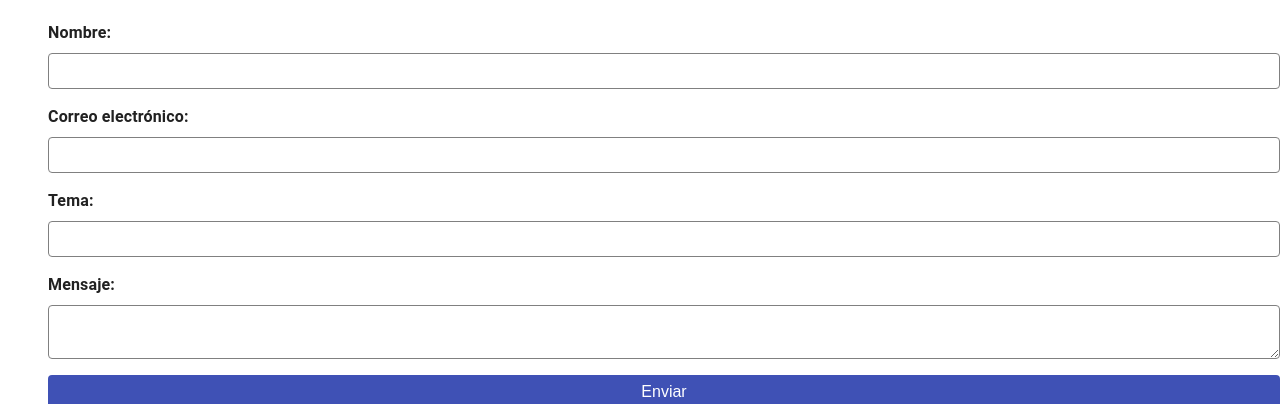
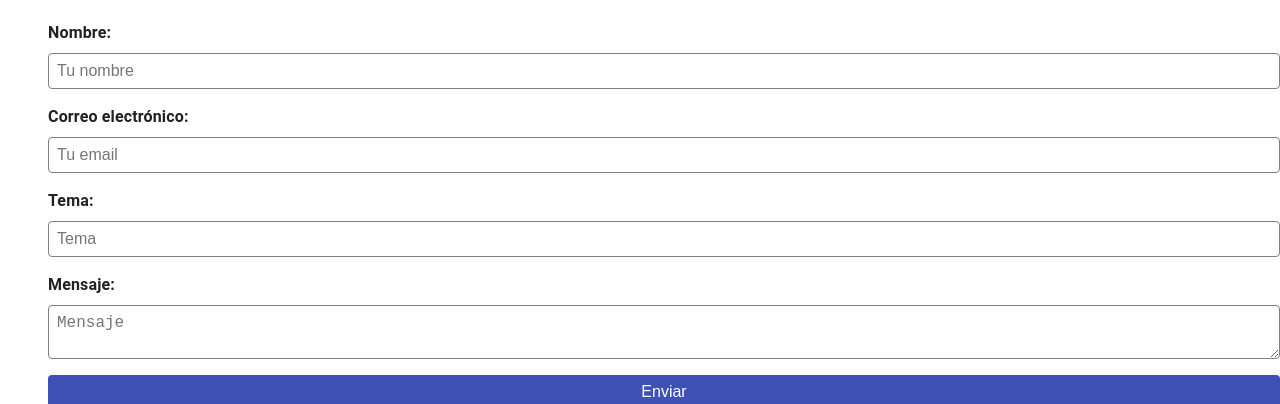
Before and after one commit to Ghoul-JS/portafolio-definitivo, a React (Create React App) app: page / in a window 1280 px wide. Shown: the part 2487-2891 px from the top of the page. Built offline with nearby package versions, Linux system fonts and the light colour scheme; grey boxes are pictures that could not be loaded.

Commit message:
formulario founded

```diff
--- a/package.json
+++ b/package.json
@@ -3,6 +3,7 @@
   "version": "0.1.0",
   "private": true,
   "dependencies": {
+    "@emailjs/browser": "^3.10.0",
     "@emotion/react": "^11.10.5",
     "@emotion/styled": "^11.10.5",
     "@mui/icons-material": "^5.11.0",
--- a/src/components/Contact/Contact.jsx
+++ b/src/components/Contact/Contact.jsx
@@ -1,30 +1,39 @@
-import React, { useState } from 'react';
+import React, { useRef } from 'react';
 import styles from './contact.module.css';
+import emailjs from "@emailjs/browser";
 
 function Contact() {
-  const [form, setForm] = useState({
-    name: '',
-    email: '',
-    theme: '',
-    message: ''
-  });
+    const form = useRef()
 
   const handleSubmit = (e) => {
-    e.preventDefault();
-    // código para enviar el formulario
-    console.log('Formulario enviado');
+    emailjs
+    .sendForm(
+      "service_tvqwy98",
+      "template_kyxkra5",
+      form.current,
+      "W8TlXjKW6T53a08_B"
+    )
+    .then(
+      (result) => {
+        console.log(result.text);
+      },
+      (error) => {
+        console.log(error.text);
+      }
+    );
+    alert("se envio tu mensaje")
+    e.target.reset();
   };
 
   return (
-    <form className={styles.formulario} onSubmit={handleSubmit}>
+    <form className={styles.formulario} onSubmit={handleSubmit} ref={form}>
       <div className={styles.formulario__grupo}>
         <label htmlFor="name" className={styles.formulario__label}>Nombre:</label>
         <input
           type="text"
           id="name"
           name="name"
-          value={form.name}
-          onChange={(e) => setForm(e.target.value)}
+          placeholder='Tu nombre'
           className={styles.formulario__input}
           required
         />
@@ -35,8 +44,7 @@ function Contact() {
           type="email"
           id="email"
           name="email"
-          value={form.email}
-          onChange={(e) => setForm(e.target.value)}
+          placeholder='Tu email'
           className={styles.formulario__input}
           required
         />
@@ -47,8 +55,7 @@ function Contact() {
           type="text"
           id="theme"
           name="theme"
-          value={form.theme}
-          onChange={(e) => setForm(e.target.value)}
+          placeholder='Tema'
           className={styles.formulario__input}
           required
         />
@@ -58,8 +65,7 @@ function Contact() {
         <textarea
           id="message"
           name="message"
-          value={form.message}
-          onChange={(e) => setForm(e.target.value)}
+          placeholder='Mensaje'
           className={styles.formulario__input}
           required
         />
```
Also changed, not shown: 1 other file (tests, documents, lock files or other folders).
